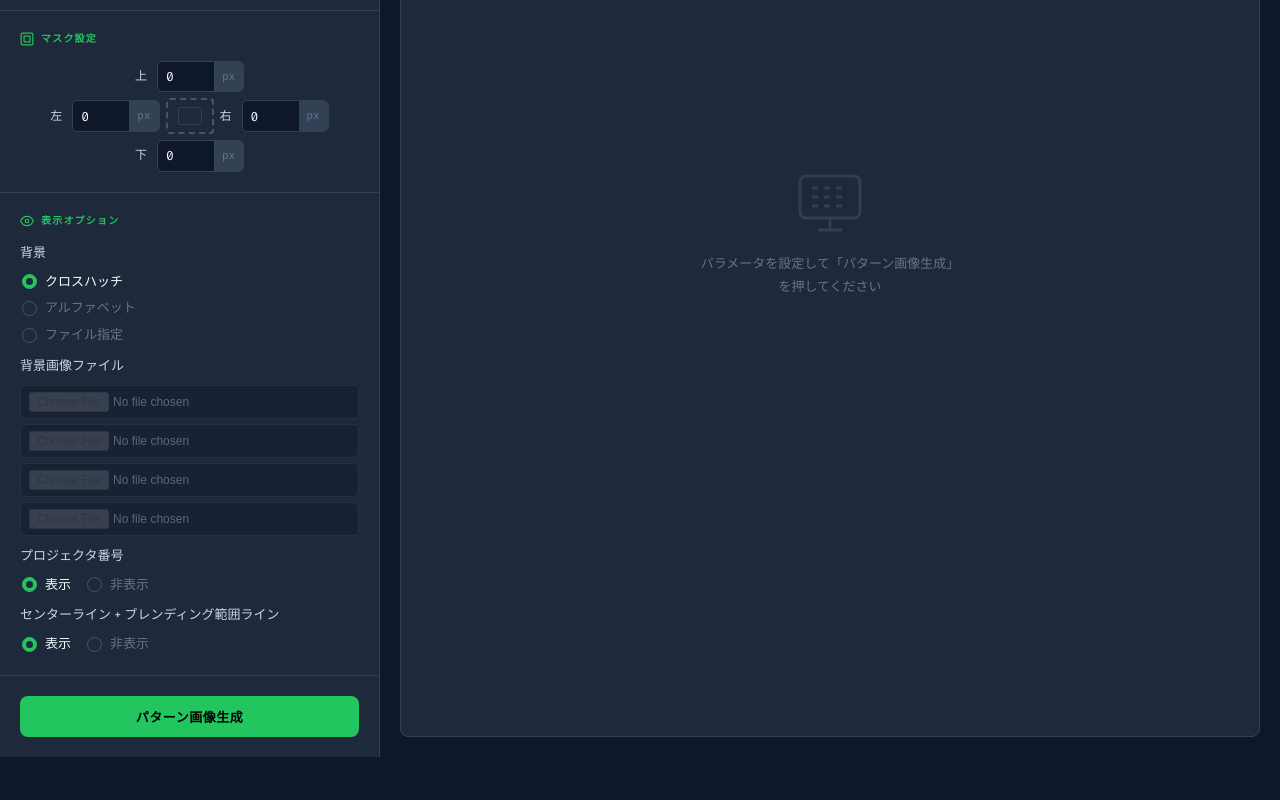
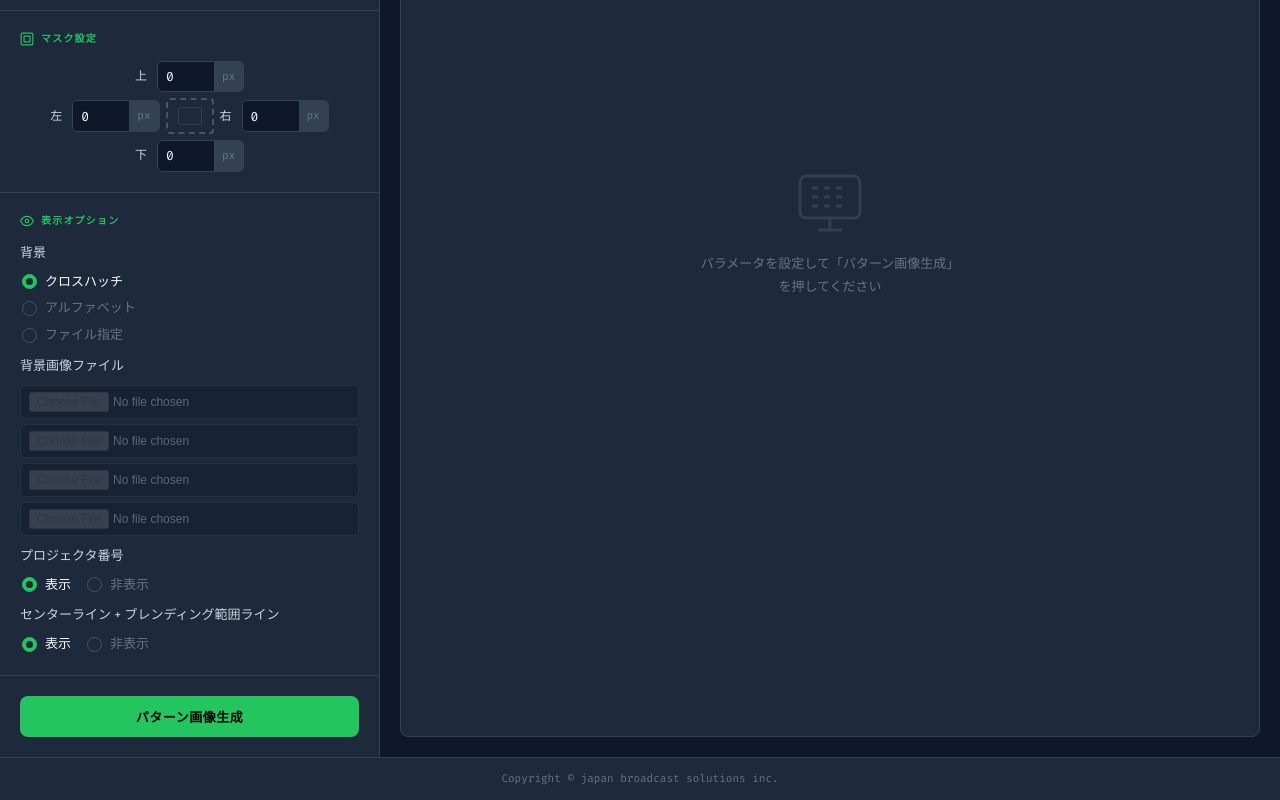
Before and after one commit to jbsozaki/PatternGenerator, a plain HTML site: page index.html in a window 1280 px wide. Shown: the part 412-1212 px from the top of the page. Before the commit the page ends 1169 px from the top, so only its background shows below. Drawn offline with Linux system fonts and the light colour scheme.

Commit message:
コピーライト表示用フッター追加

```diff
--- a/css/style.css
+++ b/css/style.css
@@ -133,6 +133,24 @@ h1 {
     border-radius: 100px;
     letter-spacing: 0.8px;
     text-transform: uppercase;
+}
+
+/* ============================================================
+   Footer
+   ============================================================ */
+.footer {
+    background: var(--panel);
+    border-top: 1px solid var(--border);
+    padding: 12px 20px;
+    text-align: center;
+    flex-shrink: 0;
+}
+
+.footer p {
+    font-family: 'Fira Code', monospace;
+    font-size: 11px;
+    color: var(--text-muted);
+    margin: 0;
 }
 
 /* ============================================================
--- a/index.html
+++ b/index.html
@@ -11,7 +11,7 @@
         href="https://fonts.googleapis.com/css2?family=Fira+Code:wght@400;500;600;700&family=Fira+Sans:wght@300;400;500;600&display=swap"
         rel="stylesheet" />
     <link rel="icon" href="favicon.ico" />
-    <link rel="stylesheet" href="./css/style.css" />
+    <link rel="stylesheet" href="./css/style.css?date=260408" />
     <script src="./js/PatternGenerator.js?date=240912"></script>
 </head>
 
@@ -298,6 +298,12 @@
             </section>
 
         </div><!-- /.main -->
+
+        <!-- フッター -->
+        <footer class="footer">
+            <p>Copyright &copy; japan broadcast solutions inc.</p>
+        </footer>
+
     </div><!-- /.app -->
 </body>
 
```
